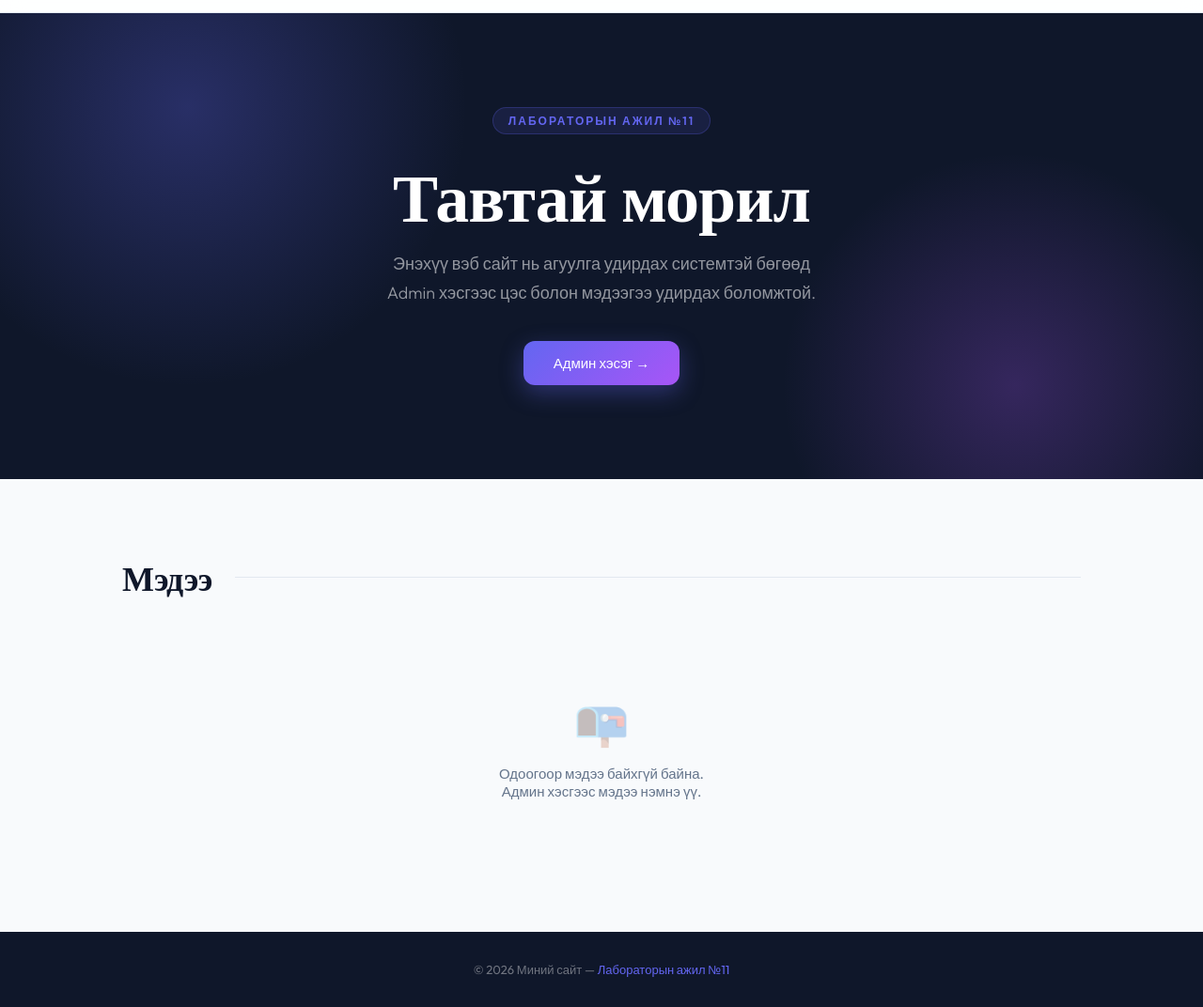
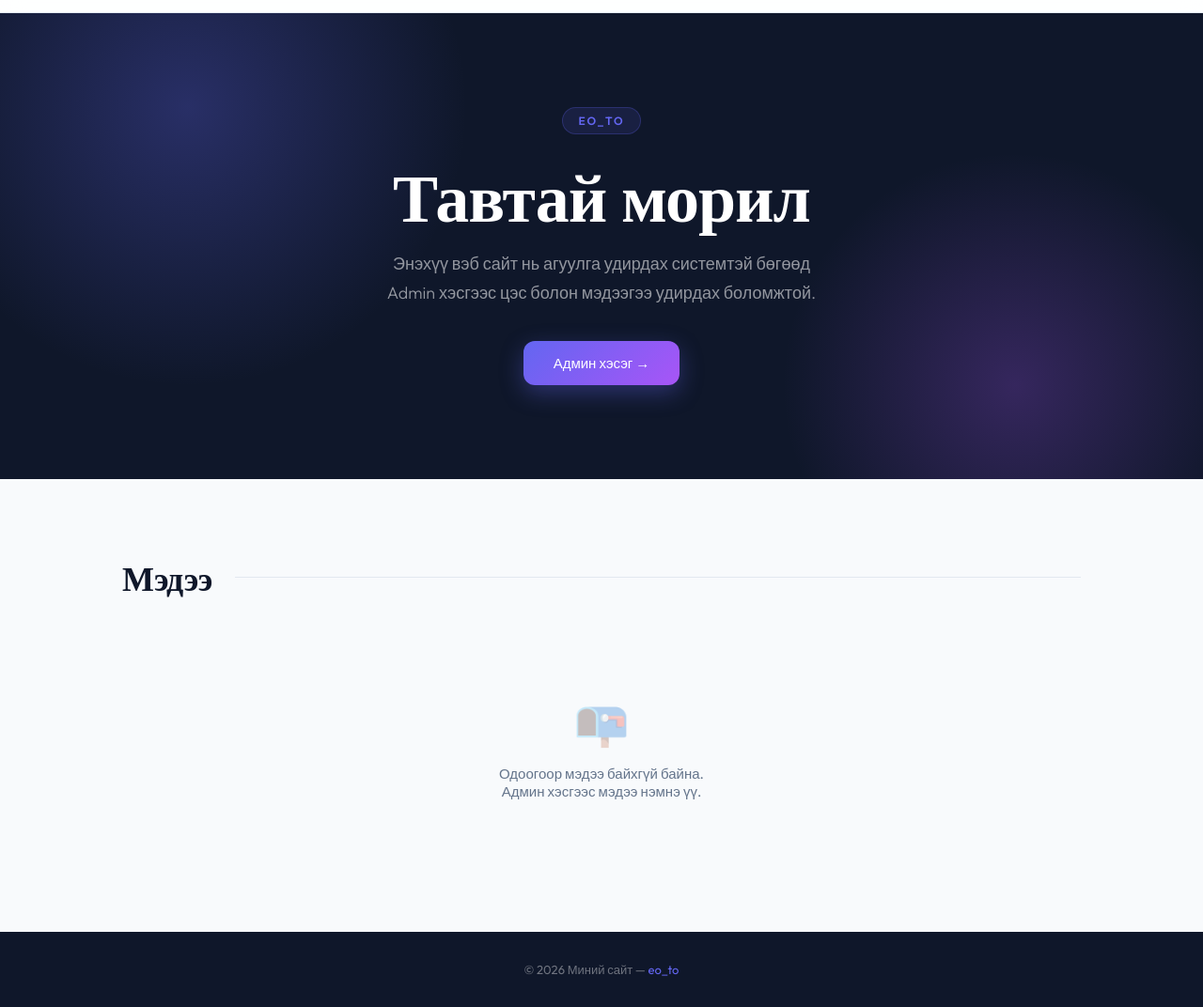
Before and after one commit to PASC0RE/web-technology, a plain HTML site: page index.html in a window 1280 px wide. Shown: the part 50-1122 px from the top of the page at 94% size. Drawn offline with nearby package versions, Linux system fonts and the light colour scheme.

Commit message:
Update index.html

```diff
--- a/index.html
+++ b/index.html
@@ -276,7 +276,7 @@
   <!-- Hero -->
   <section class="hero">
     <div class="hero-content">
-      <div class="hero-tag">Лабораторын ажил №11</div>
+      <div class="hero-tag">eo_to</div>
       <h1>Тавтай морил</h1>
       <p>Энэхүү вэб сайт нь агуулга удирдах системтэй бөгөөд Admin хэсгээс цэс болон мэдээгээ удирдах боломжтой.</p>
       <a href="admin/" class="hero-btn">Админ хэсэг →</a>
@@ -294,7 +294,7 @@
 
   <!-- Footer -->
   <footer>
-    <p>© 2026 Миний сайт — <span>Лабораторын ажил №11</span></p>
+    <p>© 2026 Миний сайт — <span>eo_to</span></p>
   </footer>
 
   <script src="css/js/main.js"></script>
```
